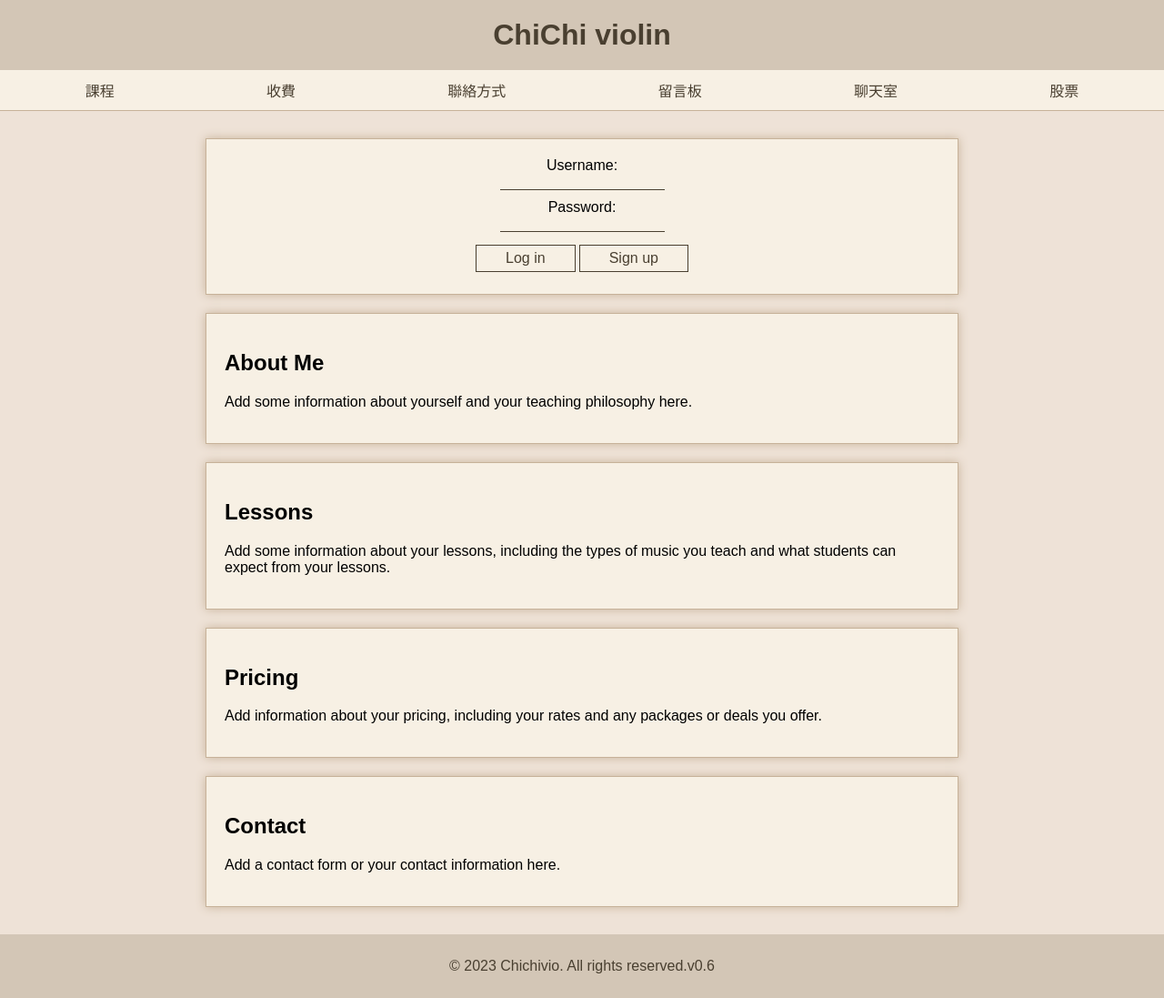
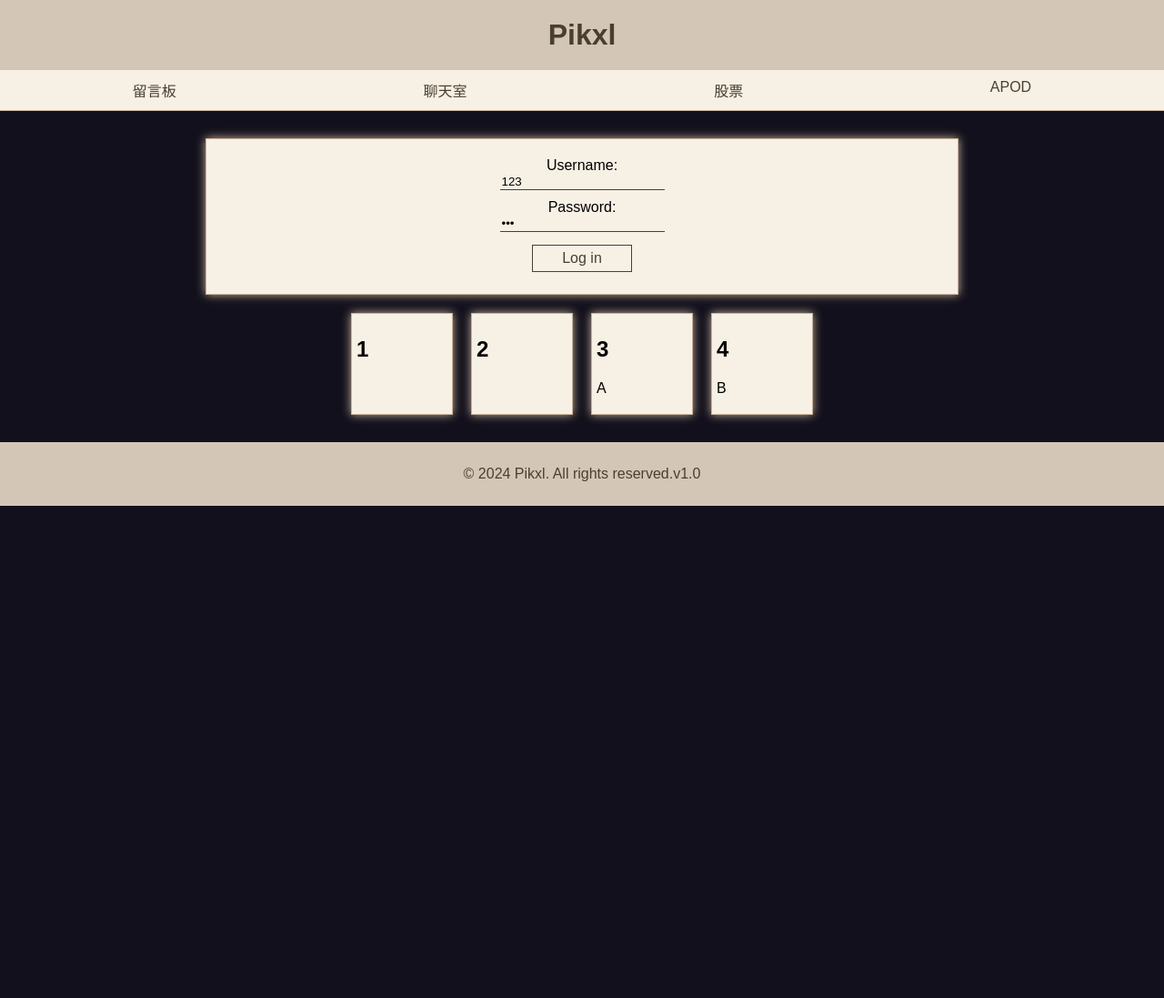
Before and after one commit to skywalker0823/chichivio, a Flask app: page / in a window 1280 px wide. Shown: the whole page at 91% size. After the commit the page ends 556 px from the top, so only its background shows below. Run offline with Flask 2, Linux system fonts and the light colour scheme.

Commit message:
取消會員申請 簡易排版更改

```diff
--- a/static/css/board.css
+++ b/static/css/board.css
@@ -51,6 +51,7 @@ nav a {
     line-height: 1.5;
     text-align: left;
     box-sizing: border-box;
+    background-color: #E5E5E5;
   }
 
   .message-submit {
--- a/static/css/style.css
+++ b/static/css/style.css
@@ -1,5 +1,5 @@
 body {
-    background-color: #EEE2D7;
+    background-color: #12101c;
     font-family: Arial, sans-serif;
     margin: 0;
     padding: 0;
@@ -36,6 +36,10 @@ nav a:hover {
 main {
     margin: 20px;
 }
+.sections{
+    display: flex;
+}
+
 section {
     display: flex;
     flex-direction: column;
@@ -47,15 +51,17 @@ article {
     border: 1px solid #C7B299;
     box-shadow: 0 0 10px #C7B299;
     margin: 10px;
-    padding: 20px;
+    padding: 5px;
     width: calc(65% - 20px);
+    height: 100px;
+    width: 100px;
 }
-@media screen and (max-width: 768px) {
+/* @media screen and (max-width: 768px) {
     article {
-        width: 90%;
+        width: 100px;
     }
 
-}
+} */
 footer {
     background-color: #D3C6B6;
     color: #493F30;
--- a/templates/board.html
+++ b/templates/board.html
@@ -21,8 +21,8 @@
 	</nav>
     <section>
         <div class="message">
-            <input type="text" class="message-title" id="message-title" placeholder="在此輸入標題...">
-            <input type="text" class="message-text" id="message-text" placeholder="在此輸入內容...">
+            <input type="text" class="message-title" id="message-title" placeholder="標題">
+            <input type="text" class="message-text" id="message-text" placeholder="內容">
             <button class="message-submit" onclick="postMessage()">送出</button>
         </div>
 
--- a/templates/index.html
+++ b/templates/index.html
@@ -6,19 +6,17 @@
     <meta name="viewport" content="width=device-width, initial-scale=1.0">
     <link rel="stylesheet" href="/css/style.css">
 	<link rel="icon" href="/images/favicon.ico" type="image/x-icon">
-    <title>Chi Chi vio</title>
+    <title>Pikxl</title>
 </head>
 <body>
     <header>
-		<h1>ChiChi violin</h1>
+		<h1>Pikxl</h1>
 	</header>
 	<nav>
-		<a href="#" id="lessons_btn">課程</a>
-		<a href="#" id="pricing_btn">收費</a>
-		<a href="#" id="contact_btn">聯絡方式</a>
 		<a href="/board" id="board_btn">留言板</a>
 		<a href="/chat" id="chat_btn">聊天室</a>
 		<a href="/stock" id="about_btn">股票</a>
+		<a href="/apod" id="about_btn">APOD</a>
         <a href="#" id="logout_btn" class="logout_btn" onclick="logout()">Logout</a>
 	</nav>
 	<main>
@@ -26,36 +24,40 @@
             <div class="login_container" id="login_container">
                 <div class="inner_login_container">
                   <label for="username">Username:</label>
-                  <input class="username_bar" type="text" id="username" name="username" required>
+                  <input class="username_bar" type="text" id="username" name="username" value="123" required>
                   <label for="password">Password:</label>
-                  <input class="password_bar" type="password" id="password" name="password" required>
+                  <input class="password_bar" type="password" id="password" name="password" value="123" required>
 				  <div class="btn_box">
 					<button class="login_btn" onclick="login()">Log in</button>
-				  	<button class="login_btn" id="signup_btn" onclick="register()">Sign up</button>
+				  	<!-- <button class="login_btn" id="signup_btn" onclick="register()">Sign up</button> -->
 				  </div>
                 </div>
               </div>
               <div class="login_message" id="login_message">Welcome </div>
+
+
+			<div class="sections">
 				<article>
-				<h2>About Me</h2>
-				<p>Add some information about yourself and your teaching philosophy here.</p>
+					<h2>1</h2>
 				</article>
 				<article>
-				<h2>Lessons</h2>
-				<p>Add some information about your lessons, including the types of music you teach and what students can expect from your lessons.</p>
+					<h2>2</h2>
 				</article>
 				<article>
-				<h2>Pricing</h2>
-				<p>Add information about your pricing, including your rates and any packages or deals you offer.</p>
+					<h2>3</h2>
+					<p>A</p>
 				</article>
 				<article>
-				<h2>Contact</h2>
-				<p>Add a contact form or your contact information here.</p>
+					<h2>4</h2>
+					<p>B</p>
 				</article>
+			</div>
+
+
 		</section>
 	</main>
 	<footer>
-		<p>&copy; 2023 Chichivio. All rights reserved.v0.6</p>
+		<p>&copy; 2024 Pikxl. All rights reserved.v1.0</p>
 	</footer>
     <script src="/js/index.js"></script>
 </body>
```
Also changed, not shown: app/signup.py (+19 -19 lines), README.md, static/images/favicon.ico, 5 other files. Lines whose indentation alone changed are shown as unchanged.
